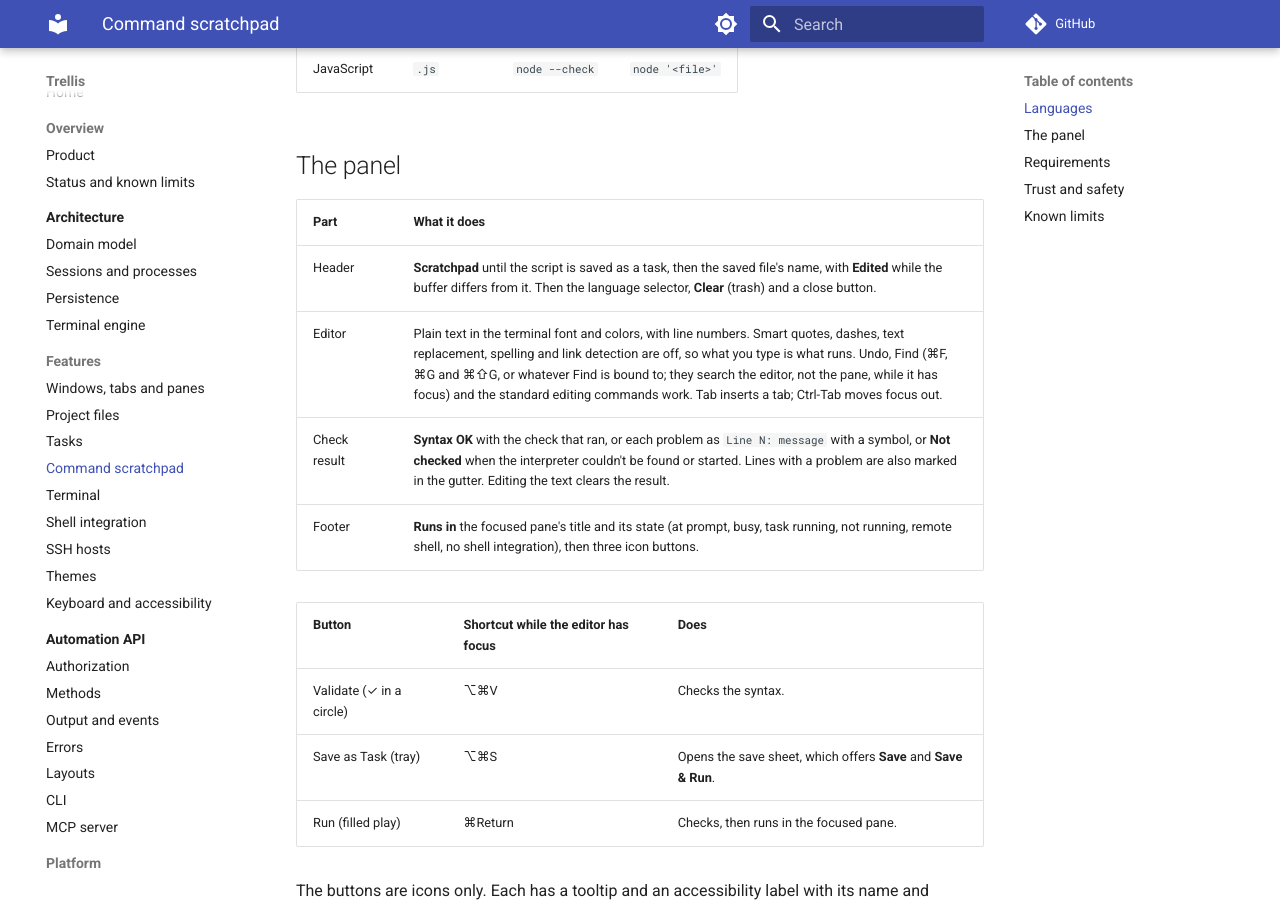
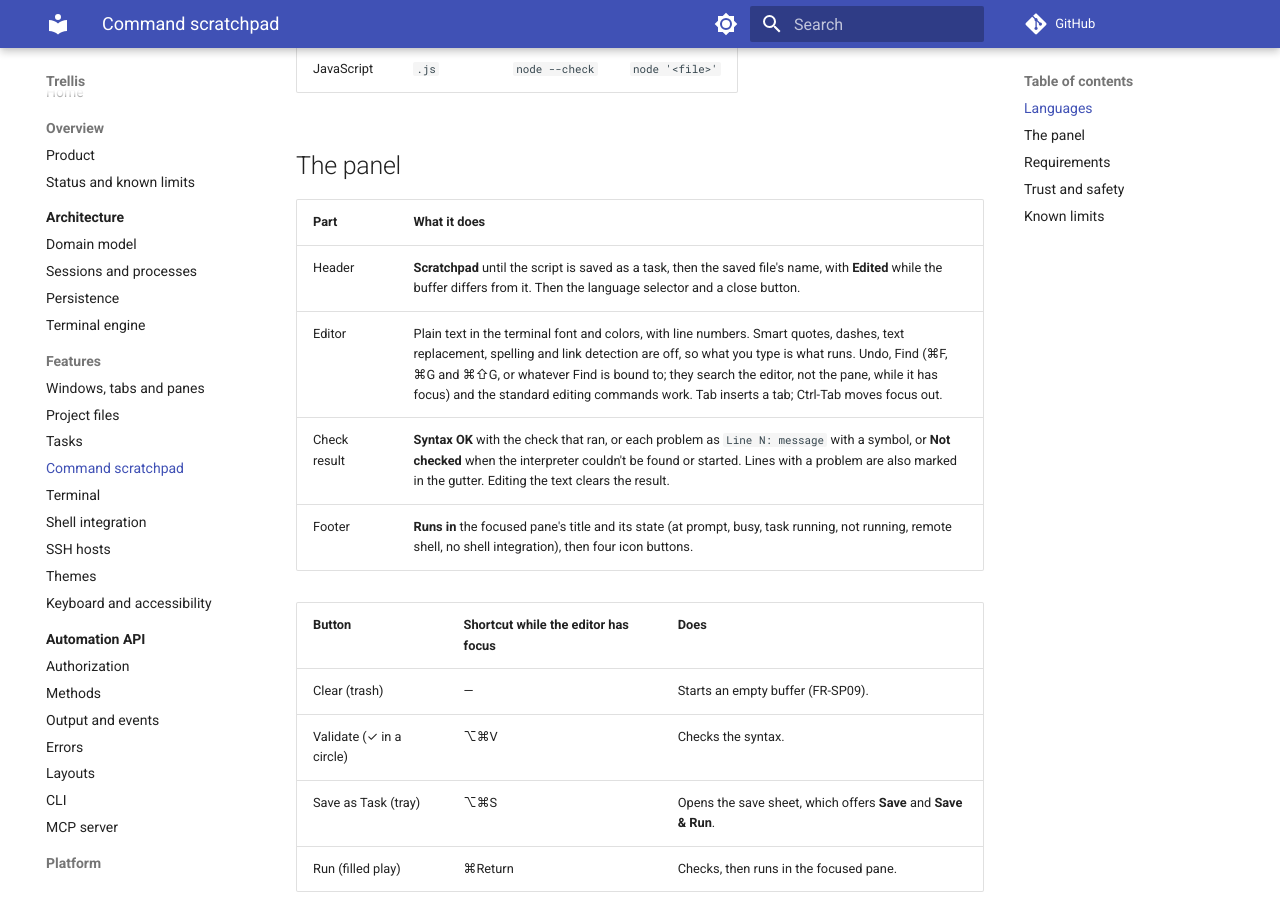
Before and after one commit to bearstouch/trellis, an MkDocs documentation site: the page built from docs/features/scratchpad.md, in a window 1280 px wide and 900 px high, scrolled down 716 px. Built offline with MkDocs 1.6.1 and Material for MkDocs 9.7.7, drawn with Linux system fonts in a browser that asks for light colours; comment, search, counter and statistics services are not loaded; some of the changed text lies outside the part shown.

Commit message:
fix(ui): move scratchpad Clear beside Validate
Co-Authored-By: Claude Opus 5.5 (1M context) <noreply@anthropic.com>

```diff
--- a/docs/features/scratchpad.md
+++ b/docs/features/scratchpad.md
@@ -20,13 +20,14 @@ Each language is one entry in a registry: its name, file extension, the interpre
 
 | Part | What it does |
 | --- | --- |
-| Header | **Scratchpad** until the script is saved as a task, then the saved file's name, with **Edited** while the buffer differs from it. Then the language selector, **Clear** (trash) and a close button. |
+| Header | **Scratchpad** until the script is saved as a task, then the saved file's name, with **Edited** while the buffer differs from it. Then the language selector and a close button. |
 | Editor | Plain text in the terminal font and colors, with line numbers. Smart quotes, dashes, text replacement, spelling and link detection are off, so what you type is what runs. Undo, Find (⌘F, ⌘G and ⌘⇧G, or whatever Find is bound to; they search the editor, not the pane, while it has focus) and the standard editing commands work. Tab inserts a tab; Ctrl-Tab moves focus out. |
 | Check result | **Syntax OK** with the check that ran, or each problem as `Line N: message` with a symbol, or **Not checked** when the interpreter couldn't be found or started. Lines with a problem are also marked in the gutter. Editing the text clears the result. |
-| Footer | **Runs in** the focused pane's title and its state (at prompt, busy, task running, not running, remote shell, no shell integration), then three icon buttons. |
+| Footer | **Runs in** the focused pane's title and its state (at prompt, busy, task running, not running, remote shell, no shell integration), then four icon buttons. |
 
 | Button | Shortcut while the editor has focus | Does |
 | --- | --- | --- |
+| Clear (trash) | — | Starts an empty buffer (FR-SP09). |
 | Validate (✓ in a circle) | ⌥⌘V | Checks the syntax. |
 | Save as Task (tray) | ⌥⌘S | Opens the save sheet, which offers **Save** and **Save & Run**. |
 | Run (filled play) | ⌘Return | Checks, then runs in the focused pane. |
@@ -45,7 +46,7 @@ The buttons are icons only. Each has a tooltip and an accessibility label with i
 | FR-SP06 | Save as a task. | The sheet asks for the task name, the file name (letters, digits, `.`, `-` and `_`, not starting with `.` or `-`; suggested from the task name until you edit it, e.g. **Deploy preview** → `deploy-preview`) and an optional group, and shows the command verbatim. Save stays disabled, with the reason shown, until both names are valid. Saving again after a save offers the same names. **Save** writes the buffer to `.trellis/scratch/<name>.<ext>` in the focused pane's project (mode 0644) and appends a task `{"name", "command": "<interpreter> .trellis/scratch/<name>.<ext>", "group"}` to `launch.json` through the same path as adding a detected task (FR-TK04): same-command tasks aren't duplicated, a taken name gets a number, a file that changed since it was read or doesn't parse is left alone, and trust carries over only from a trusted or missing file. An existing script file is replaced only if this scratchpad saved it during this session and it can still be read; otherwise saving asks you to rename. A symbolic link in `.trellis`, `.trellis/scratch` or the file is refused. If the task can't be added, the script file is restored or removed. Without a project the sheet's save reports why and writes nothing. **Save & Run** then runs the task like the Tasks menu, with review if the file isn't trusted (FR-TK06). |
 | FR-SP07 | Keep the buffer private. | The buffer, name, language, check result and panel state live in memory only: they aren't saved with the workspace and are gone after quitting. Nothing from the scratchpad is logged. Only Validate (temporary private file), Run (private state folder) and Save (the project) write the text to disk. |
 | FR-SP08 | Make the panel accessible. | The panel is a labelled group. The pane button has the label **Scratchpad** and the selected trait while pressed. **Edited** is text, not a color or dot. The language selector (label and value), editor and each icon button have labels; tooltips give the shortcut, or the reason when disabled. Check results use words and symbols, never color alone, and the gutter marks are repeated as `Line N` text. |
-| FR-SP09 | Clear the buffer. | **Clear** (trash icon in the header) starts an empty buffer in the same language and clears the check result and the saved file name. It asks first, with **Clear** and **Cancel**, when the buffer has unsaved changes: text that was never saved, or text or language that differs from the last save. A saved, unchanged buffer clears at once. The saved script and its task are never removed. It is disabled when there is nothing to clear. |
+| FR-SP09 | Clear the buffer. | **Clear** (trash icon in the footer, left of Validate) starts an empty buffer in the same language and clears the check result and the saved file name. It asks first, with **Clear** and **Cancel**, when the buffer has unsaved changes: text that was never saved, or text or language that differs from the last save. A saved, unchanged buffer clears at once. The saved script and its task are never removed. It is disabled when there is nothing to clear. |
 
 ## Trust and safety
 
```
Also changed, not shown: 1 other file.
